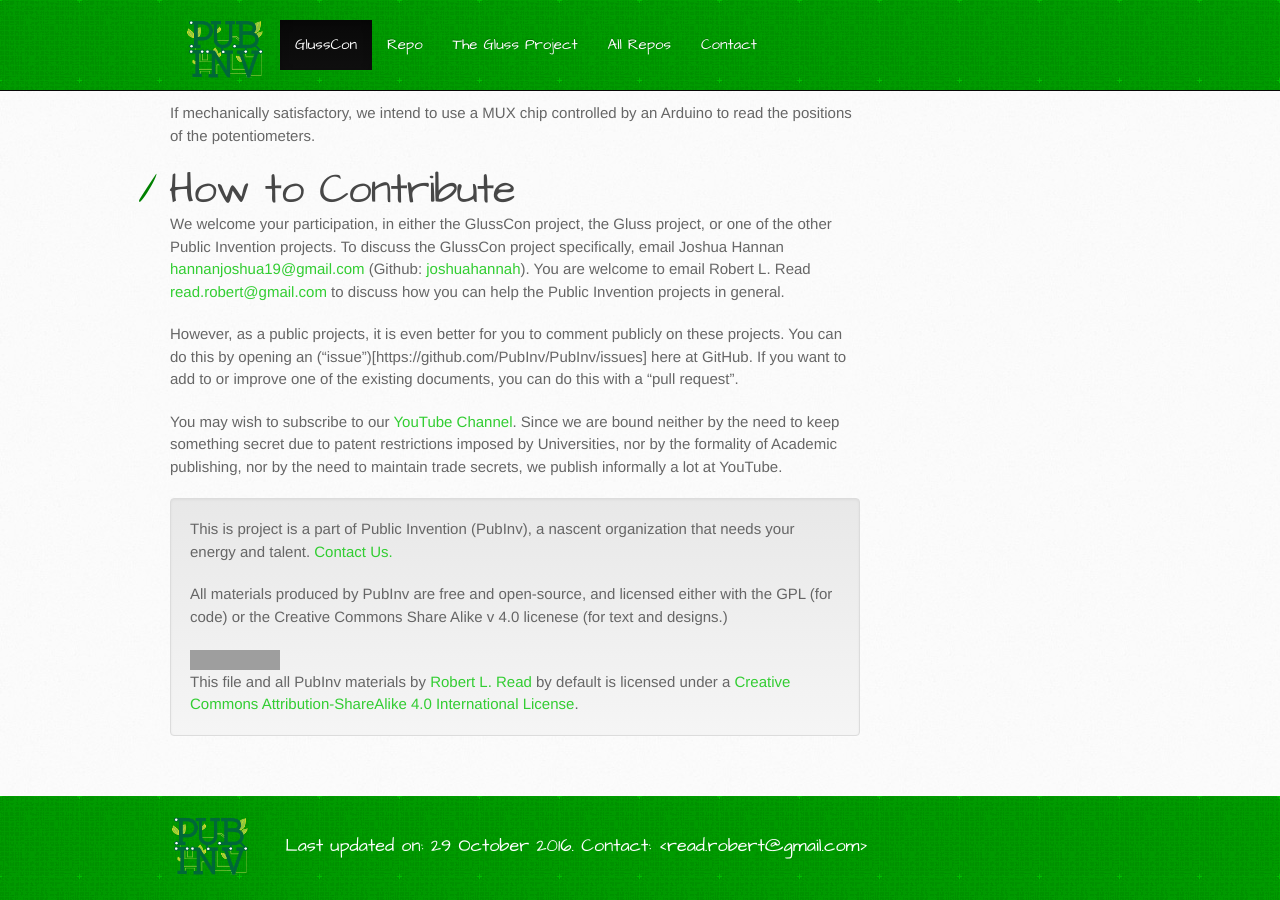
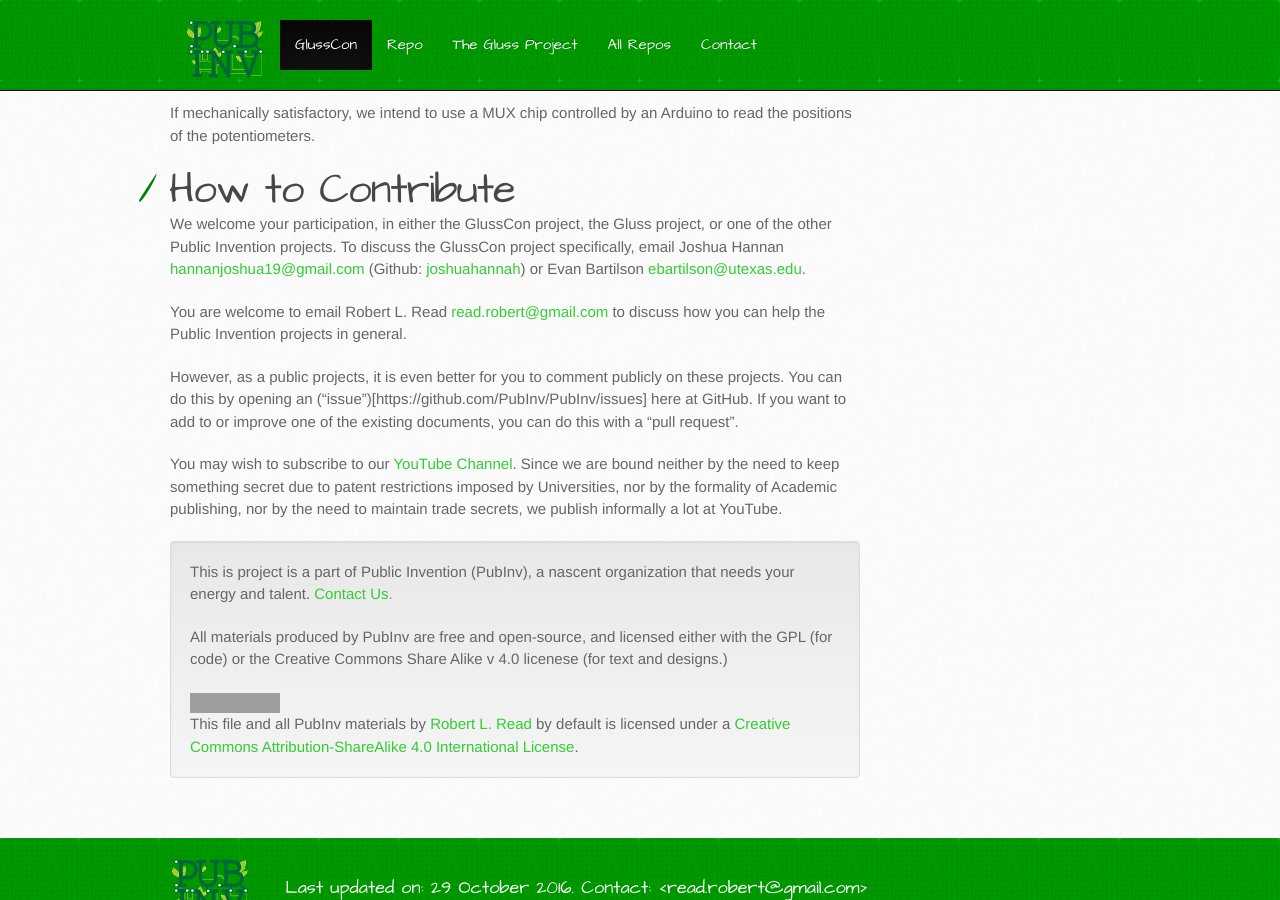
Before and after one commit to PubInv/GlussCon, a Jekyll site: the page built from index.md, in a window 1280 px wide and 900 px high, scrolled down 871 px. Built offline with Jekyll 4.4.1, drawn with Linux system fonts in a browser that asks for light colours; nearby versions of some CDN libraries; grey boxes are pictures that could not be loaded.

Commit message:
adding Evan's name

```diff
--- a/index.md
+++ b/index.md
@@ -40,7 +40,9 @@ If mechanically satisfactory, we intend to use a MUX chip controlled by an Ardui
 
 We welcome your participation, in either the GlussCon project, the Gluss project, or one of the other Public Invention projects.
 To discuss the GlussCon project specifically, email Joshua Hannan
-<hannanjoshua19@gmail.com> (Github: [joshuahannah](https://github.com/joshuahannan)). You are welcome to email Robert L. Read <read.robert@gmail.com> to discuss how you can help the Public Invention projects in general.
+<hannanjoshua19@gmail.com> (Github: [joshuahannah](https://github.com/joshuahannan)) or Evan Bartilson <ebartilson@utexas.edu>.
+
+You are welcome to email Robert L. Read <read.robert@gmail.com> to discuss how you can help the Public Invention projects in general.
 
 However, as a public projects, it is even better for you to comment publicly
 on these projects.
```
